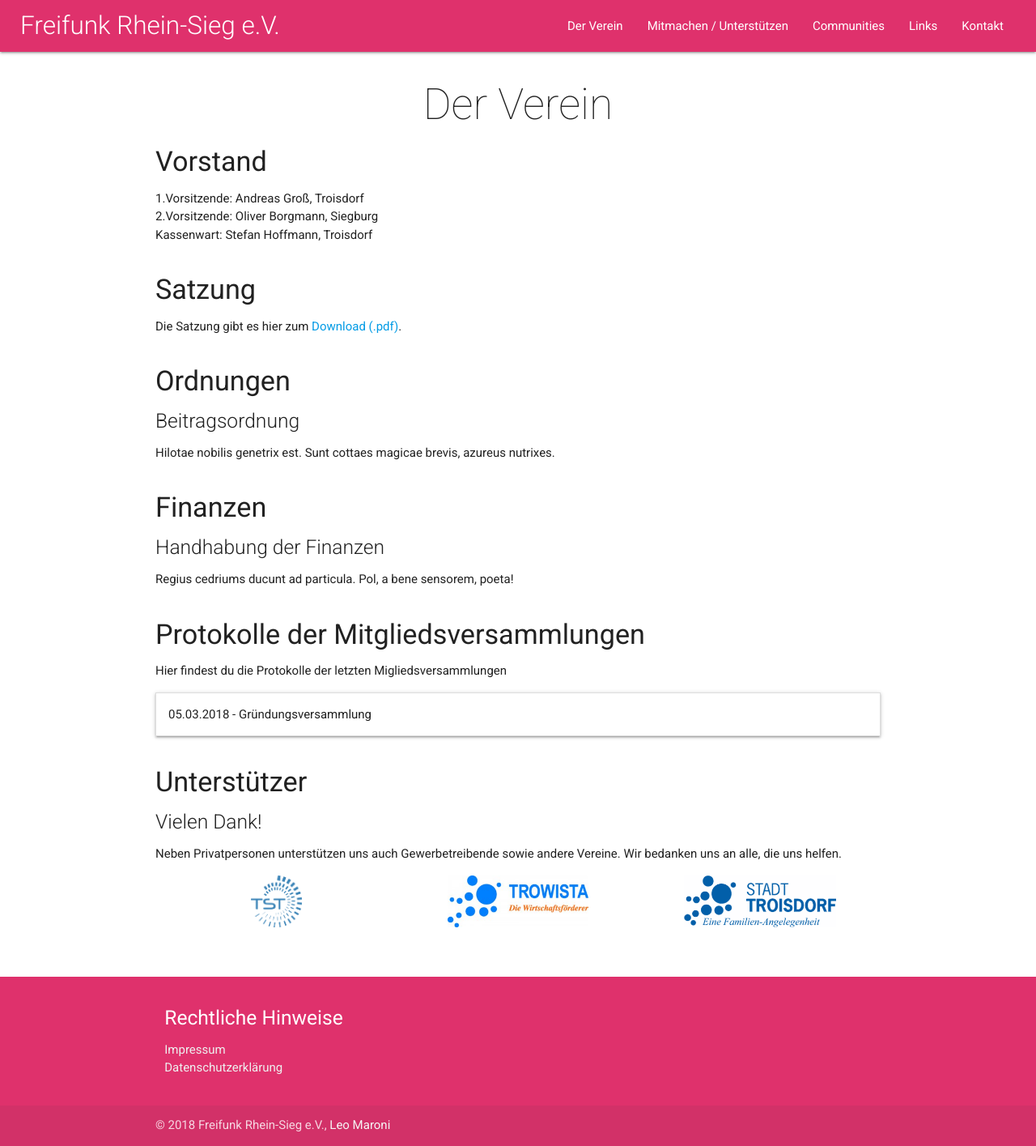
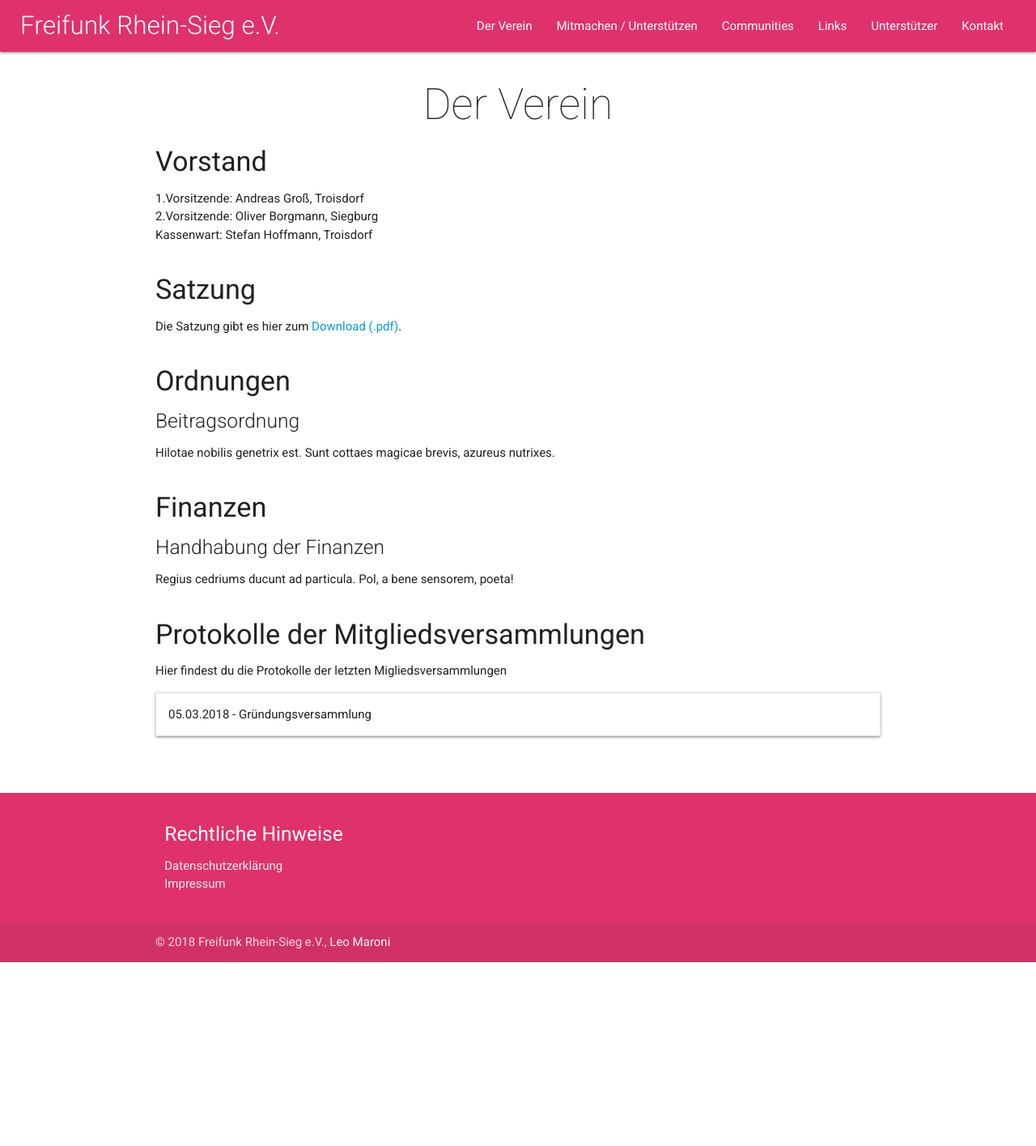
Before and after one commit to Freifunk-Rhein-Sieg/freifunk-rhein-sieg.net, a Jekyll site: the page built from der-verein.html, in a window 1280 px wide. Shown: the whole page at 81% size. Built offline with Jekyll 4.4.1, drawn with Linux system fonts in a browser that asks for light colours; nearby versions of some CDN libraries; after the commit the page ends 1188 px from its top, so only the background shows below that.

Commit message:
Changed Links and Supporter

```diff
--- a/_includes/footer.html
+++ b/_includes/footer.html
@@ -4,8 +4,8 @@
             <div class="col l4 s12">
                 <h5 class="white-text">Rechtliche Hinweise</h5>
                 <ul>
+                    <li><a class="grey-text text-lighten-3" href="{{ site.baseurl }}{% link datenschutz.html %}">Datenschutzerkl&auml;rung</a></li>
                     <li><a class="grey-text text-lighten-3" href="{{ site.baseurl }}{% link impressum.html %}">Impressum</a></li>
-                    <li><a class="grey-text text-lighten-3" href="{{ site.baseurl }}{% link datenschutz.html %}">Datenschutzerkl&auml;rung</a></li>
                 </ul>
             </div>
         </div>
--- a/_includes/header.html
+++ b/_includes/header.html
@@ -8,6 +8,7 @@
                 <li class="navitem"><a href="{{ site.baseurl }}{% link mitmachen_unterstuetzen.html %}">Mitmachen / Unterst&uuml;tzen</a></li>
                 <li class="navitem"><a href="{{ site.baseurl }}{% link communities.html %}">Communities</a></li>
                 <li class="navitem"><a href="{{ site.baseurl }}{% link links.html %}">Links</a></li>
+                <li class="navitem"><a href="{{ site.baseurl }}{% link unterstuetzer.html %}">Unterst&uuml;tzer</a></li>
                 <li class="navitem"><a href="{{ site.baseurl }}{% link kontakt.html %}">Kontakt</a></li>
             </ul>
         </div>
--- a/_scss/_main-section.scss
+++ b/_scss/_main-section.scss
@@ -56,7 +56,7 @@
     }
     #unterstuetzer {
       img {
-        height: 64px;
+        height: 80px;
       }
     }
     #links {
--- a/der-verein.html
+++ b/der-verein.html
@@ -118,20 +118,6 @@
             </li>
         </ul>
     </section>
-    <section class="row" id="unterstuetzer">
-        <h4>Unterst&uuml;tzer</h4>
-        <h5 class="light-text">Vielen Dank!</h5>
-        <p>Neben Privatpersonen unterst&uuml;tzen uns auch Gewerbetreibende sowie andere Vereine. Wir bedanken uns an alle, die uns helfen.</p>
-        <div class="col s12 m6 l4 text-center">
-            <a href="https://tstgmbh.com" target="_blank"><img src="{{ '/assets/img/page_der-verein/tst-logo.png' | relative_url}}" alt="Logo TST GmbH"></a>
-        </div>
-        <div class="col s12 m6 l4 text-center">
-            <a href="http://trowista.de" target="_blank"><img src="{{ '/assets/img/page_der-verein/trowista-logo.jpg' | relative_url}}" alt="Logo Trowista GmbH"></a>
-        </div>
-        <div class="col s12 m6 l4 text-center">
-            <a href="http://troisdorf.de" target="_blank"><img src="{{ '/assets/img/page_der-verein/stadttroisdorf-logo.gif' | relative_url}}" alt="Logo Stadt Troisdorf"></a>
-        </div>
-    </section>
     <!--<section class="row">-->
         <!--<h4>F&ouml;rderprojekte</h4>-->
     <!--</section>-->
```
Also changed, not shown: unterstuetzer.html (added, +23 -0 lines).
